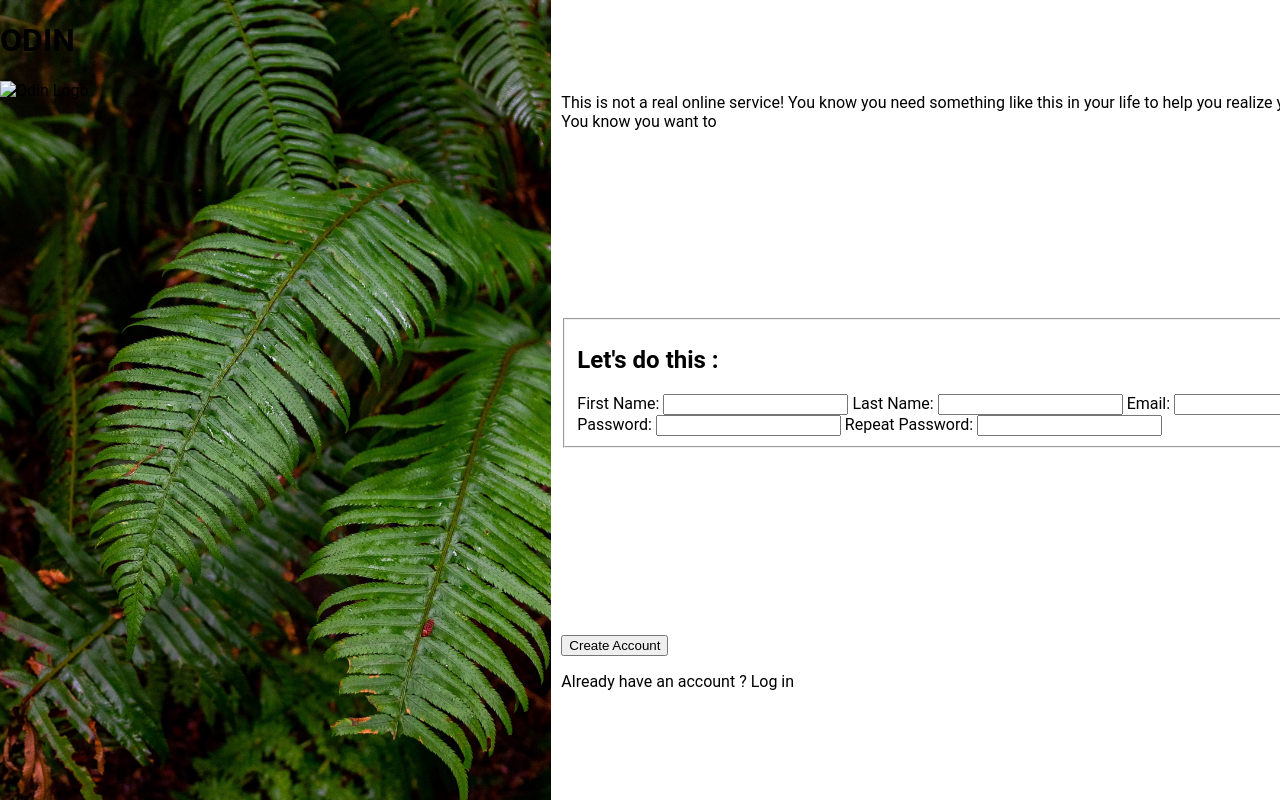
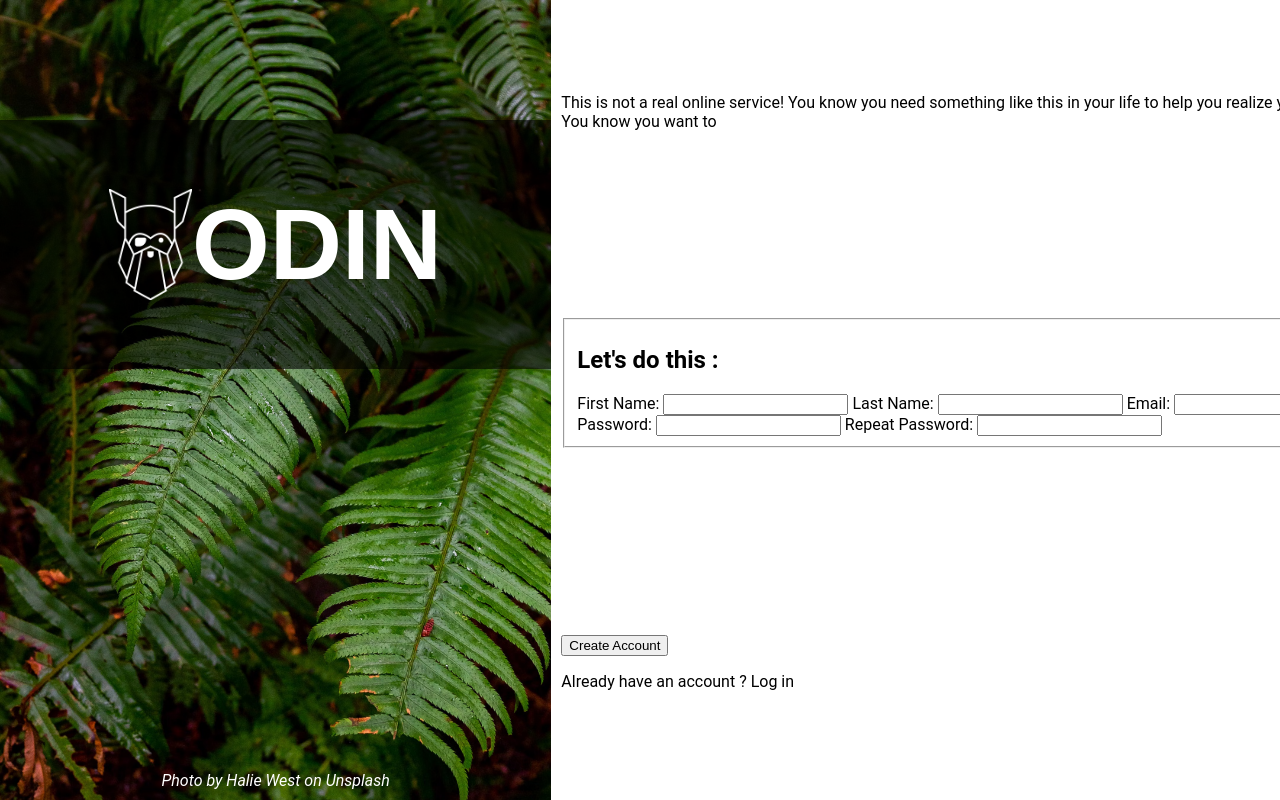
Before and after one commit to HassanNeb/Sign-up-form, a plain HTML site: page index.html in a window 1280 px wide. Shown: the top 800 px of the page. Drawn offline with Linux system fonts and the light colour scheme; a web font is replaced by a local one.

Commit message:
added images and style

```diff
--- a/index.html
+++ b/index.html
@@ -5,12 +5,16 @@
         <meta name="viewport" content="width=device-width, initial-scale=1.0" />
         <title>My Sign Up form</title>
         <link href="styles.css" rel="stylesheet" />
+        <link href="https://fonts.cdnfonts.com/css/norse" rel="stylesheet">
     </head>
     <body>
         <div class="container">
             <div class="split left">
+               <div id="banner">
+                <img src ="images/odin-lined.png" alt ="odin Logo">
                 <h1>ODIN</h1>
-                <img src="/images/" alt="Odin Logo" />
+               </div>
+                <div class="credits">Photo by Halie West on Unsplash </div>
             </div>
             <div class="split right">
                 <header>
--- a/styles.css
+++ b/styles.css
@@ -17,6 +17,7 @@ body {
     background-image: url("/images/background\ .avif");
     background-repeat: no-repeat;
     background-size: cover;
+    position: relative;
 }
 
 .split.right {
@@ -24,3 +25,42 @@ body {
     flex-direction: column;
     justify-content: space-around;
 }
+
+h1 {
+    color: white;
+    font: 700;
+    font-size: 100px;
+    font-family: Norse, sans-serif;
+    background-color: dark;
+    opacity: 1;
+}
+
+#banner {
+    position: absolute;
+    display: flex;
+    align-items: center;
+    justify-content: center;
+    top: 120px;
+    left: 0px;
+    right: 0px;
+    width: 100%;
+    background-color: rgba(0, 0, 0, 0.6);
+}
+
+#banner > img {
+    height: auto;
+    max-width: 15%;
+}
+
+.credits {
+    color: white;
+    font-style: italic;
+    display: flex;
+    justify-content: center;
+    margin-bottom: 10px;
+}
+
+.split.left {
+    display: flex;
+    flex-direction: column-reverse;
+}
```
Also changed, not shown: images/odin-lined.png (added).
